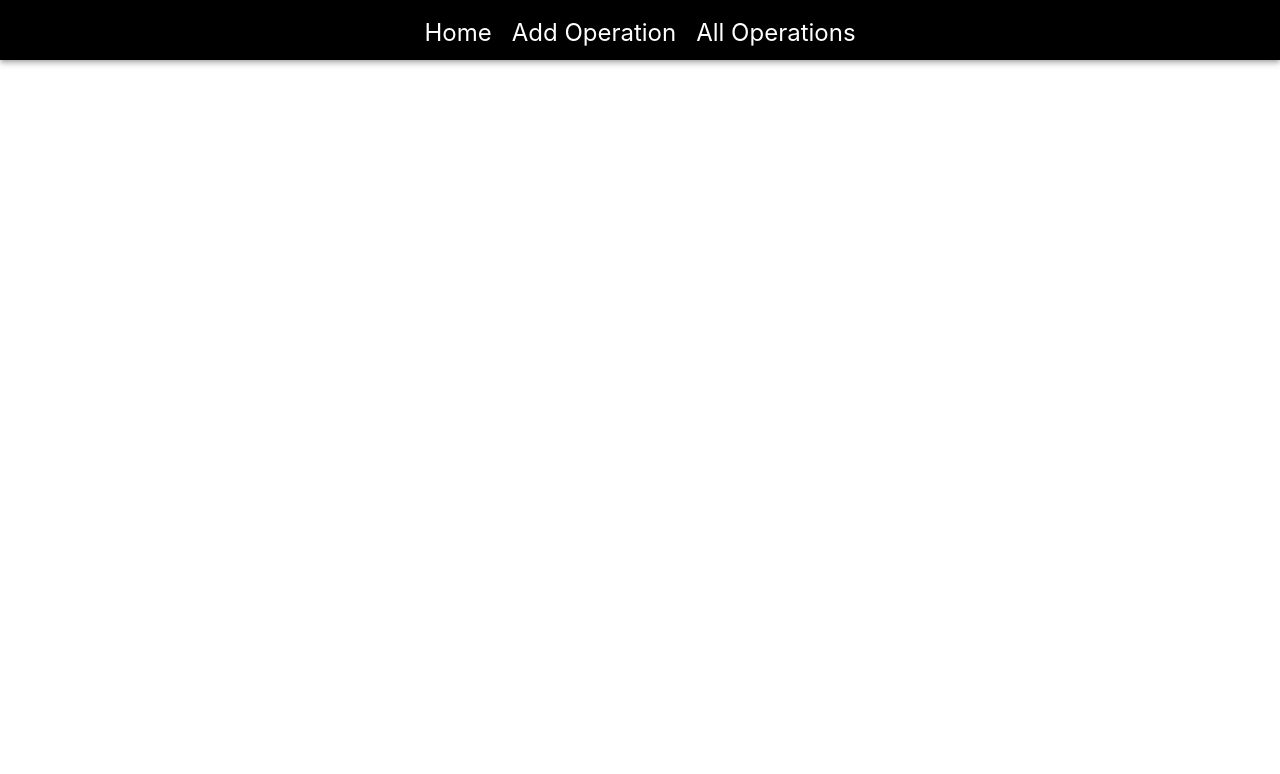
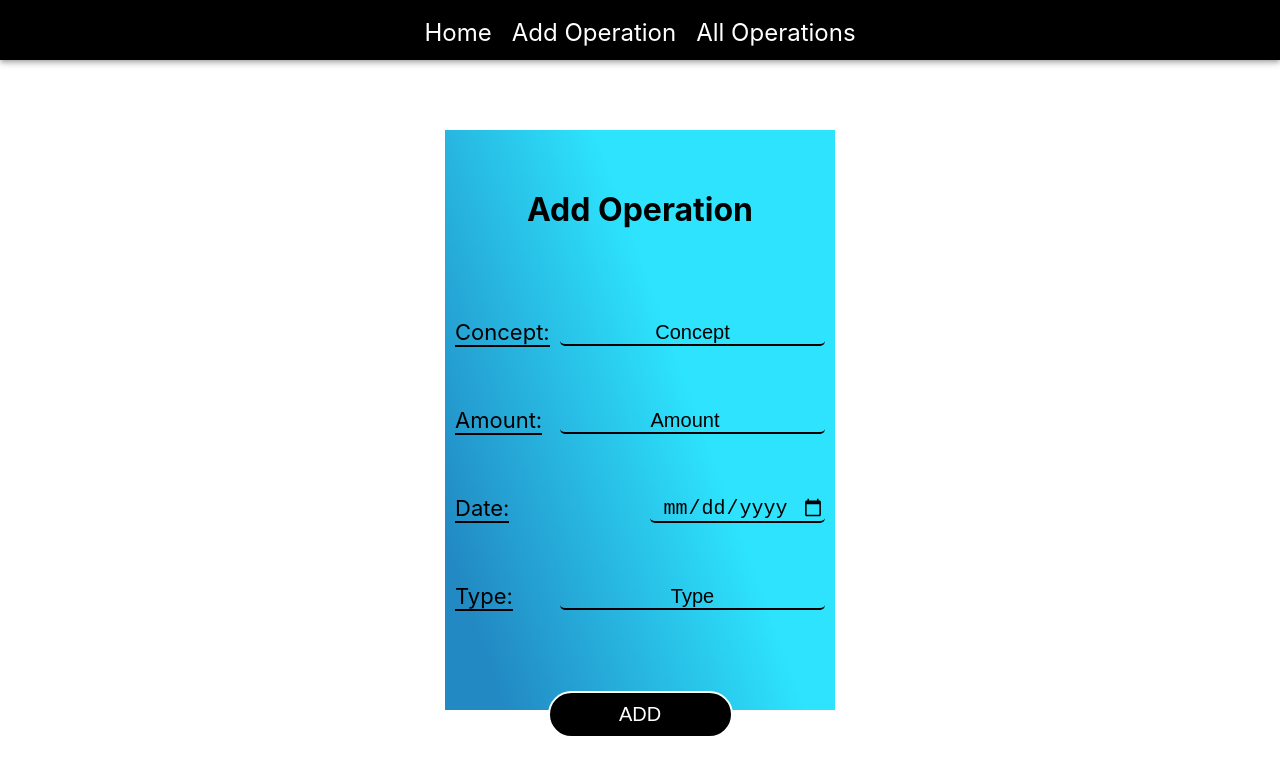
Before and after one commit to alexiscjscab/alkemy-fullstack, a React (Create React App) app in the folder client/: page /add in a window 1280 px wide. Shown: the top 774 px of the page. Built offline with nearby package versions, Linux system fonts and the light colour scheme.

Commit message:
Form Add Operation

```diff
--- a/client/src/App.js
+++ b/client/src/App.js
@@ -1,7 +1,7 @@
 import { Route } from 'react-router-dom';
 import NavBar from './components/NavBar/NavBar';
-import Home from './components/Home/Home'
-
+import Home from './components/Home/Home';
+import Form from './components/Form/Form';
 
 
 const App = () => {
@@ -9,10 +9,13 @@ const App = () => {
 
   return (
     <div>
+
       <Route path = '/' component={NavBar}/>
 
-      <Route exact path='/home' component={Home}>
-      </Route>
+      <Route exact path='/home' component={Home}/>
+
+      <Route exact path='/add' component={Form}/>
+
     </div>
   )
 }
--- /dev/null
+++ b/client/src/components/Form/Form.js
@@ -0,0 +1,122 @@
+import React, { useState } from 'react';
+import FormCtn from './styledForm';
+import axios from 'axios';
+import { useDispatch } from 'react-redux';
+import { getOperation} from '../../actions/actions';
+import {useHistory} from 'react-router-dom';
+
+
+const Form = () => {
+
+    const [concept, setConcept] = useState('');
+    const [amount, setAmount] = useState('');
+    const [date, setDate] = useState('');
+    const [type, setType] = useState('');
+    const [error, setError] = useState('');
+
+    const dispatch = useDispatch();
+    const history = useHistory();
+
+
+    const Send = async(e) => {
+        e.preventDefault()
+
+        if(concept.trim() !== '' || amount.trim() !== '' || date.trim() !== '' || type.trim() !== ''){
+            const dataBase = {
+                concept: concept.trim(),
+                amount: amount.trim(),
+                date: date.trim(),
+                type: type.trim()
+            }
+            await axios.post(`http://localhost:4000/`,dataBase);
+            dispatch(getOperation());
+
+
+            setTimeout(() => {
+                setConcept('');
+                setAmount('');
+                setDate('');
+                setType('');
+                setError(null);
+                history.push('/home')
+            },1500)
+
+        }else{
+            setError('empty fields')
+        }
+    };
+
+    return (
+        <div style={{display: 'flex',justifyContent: 'center', marginTop: '20px'}}>
+            <FormCtn onSubmit={Send}>
+
+                <h2> Add Operation </h2>
+
+                <div className='concept'>
+                    <label>Concept: </label>
+                    <input
+                        type='text'
+                        placeholder='Concept'
+                        value={concept}
+                        onChange={(e) => setConcept(e.target.value)}
+                        required
+                    />
+                </div>
+
+                <div className='amount'>
+                    <label>Amount: </label>
+                    <input
+                        type='number'
+                        placeholder='Amount'
+                        min = '0'
+                        value={amount}
+                        onChange={(e) => setAmount(e.target.value)}
+                        required
+                    />
+                </div>
+
+                <div className='date'>
+                    <label>Date: </label>
+                    <input
+                        type='date'
+                        placeholder='Date'
+                        value={date}
+                        onChange={(e) => setDate(e.target.value)}
+                        required
+                    />
+                </div>
+
+                <div className='type'>
+                    <label>Type: </label>
+                    <input
+                        type='text'
+                        placeholder='Type'
+                        value={type}
+                        onChange={(e) => setType(e.target.value)}
+                        required
+                    />
+                </div>
+
+
+                <div className='send-button'>
+                    <input
+                        type='submit'
+                        value='Add'
+                    />
+
+                </div>
+
+
+                {
+                    error ? (
+                        <h4>{error} </h4>
+                    ) :  null
+                }
+
+            </FormCtn>
+
+        </div>
+    )
+};
+
+export default Form;
--- /dev/null
+++ b/client/src/components/Form/styledForm.js
@@ -0,0 +1,98 @@
+import styled from 'styled-components';
+
+const FormCtn = styled.form`
+    display: flex;
+    flex-direction: column;
+    background: rgb(34,137,195);
+    background: linear-gradient(70deg, rgba(34,137,195,1) 10%, rgba(45,227,253,1) 60%);
+    height: 70vh;
+    width: 370px;
+    padding: 10px;
+    margin-top: 50px;
+
+        h2{
+            text-align: center;
+            font-size: 32px;
+            margin-top: 50px;
+            margin-bottom:50px;
+            cursor: alias;
+        }
+
+        h4{
+            text-align:center;
+            margin-top: 25px;
+            font-size: 26px;
+            color: rgba(200,0,0);
+            font-weight: bold;
+        }
+
+        input{
+            outline: 0px;
+            font-size: 20px;
+            background: transparent;
+            border: none;
+            border-bottom: 2px solid #000;
+            color: #000;
+            font-weight: 300;
+            text-align: center;
+            border-radius: 5px;
+            &::placeholder{
+                color: #000;
+            }
+        }
+
+        label{
+            font-size: 22px;
+            border-bottom: 2px solid #000;
+        }
+
+    .concept{
+        display: flex;
+        justify-content: space-between;
+        align-items: center;
+        margin: 40px 0 30px 0;
+    }
+    .amount{
+        display: flex;
+        justify-content: space-between;
+        align-items: center;
+        margin: 30px 0;
+    }
+    .date{
+        display: flex;
+        justify-content: space-between;
+        align-items: center;
+        margin: 30px 0;
+    }
+    .type{
+        display: flex;
+        justify-content: space-between;
+        align-items: center;
+        margin: 30px 0;
+    }
+
+    .send-button{
+        text-align: center;
+        margin-top: 50px;
+
+        input{
+            padding: 10px;
+            width:50%;
+            background: #000;
+            border: 2px solid #fff;
+            color: #fff;
+            border-radius: 50px;
+            cursor: pointer;
+            text-transform: uppercase;
+            transition: all 0.5s ease-in-out;
+            &:hover{
+                background: #fff;
+                color: #000;
+                border: 2px solid #000;
+            }
+        }
+    }
+
+`
+
+export default FormCtn;
```
